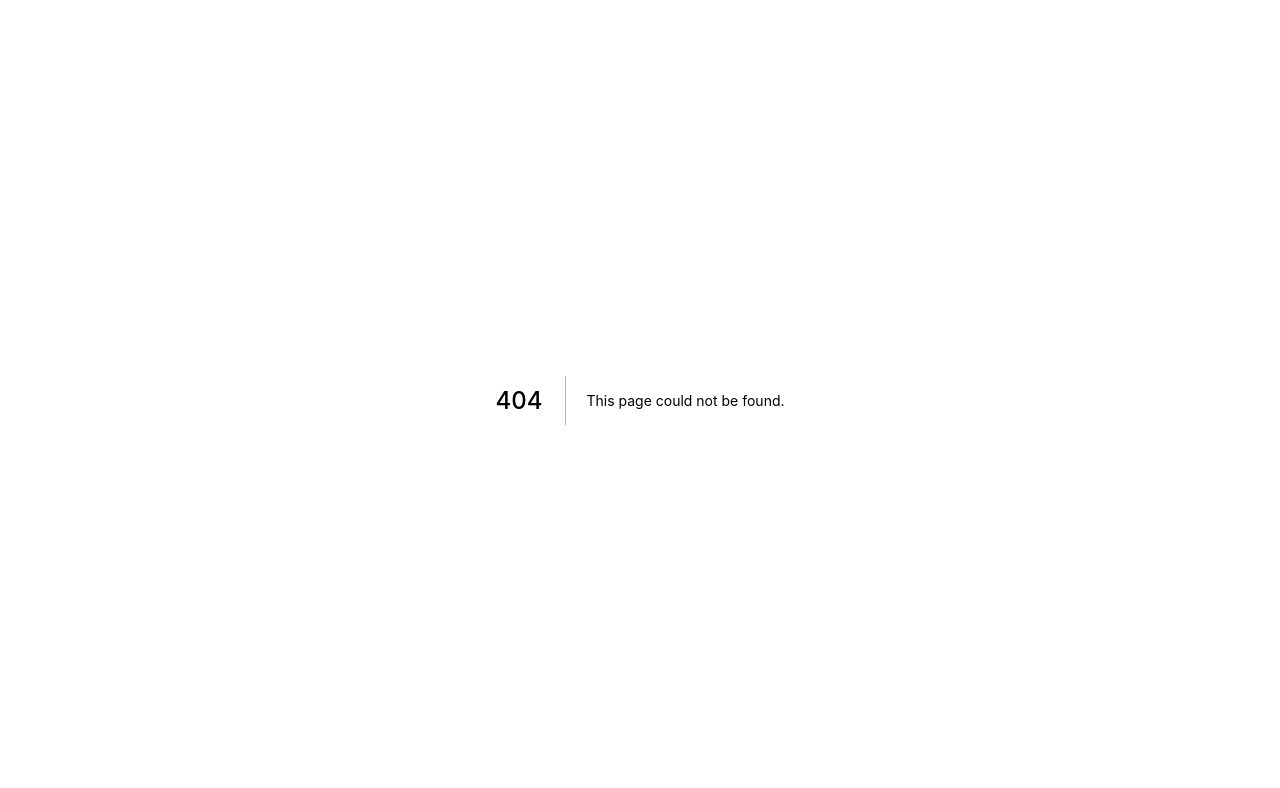
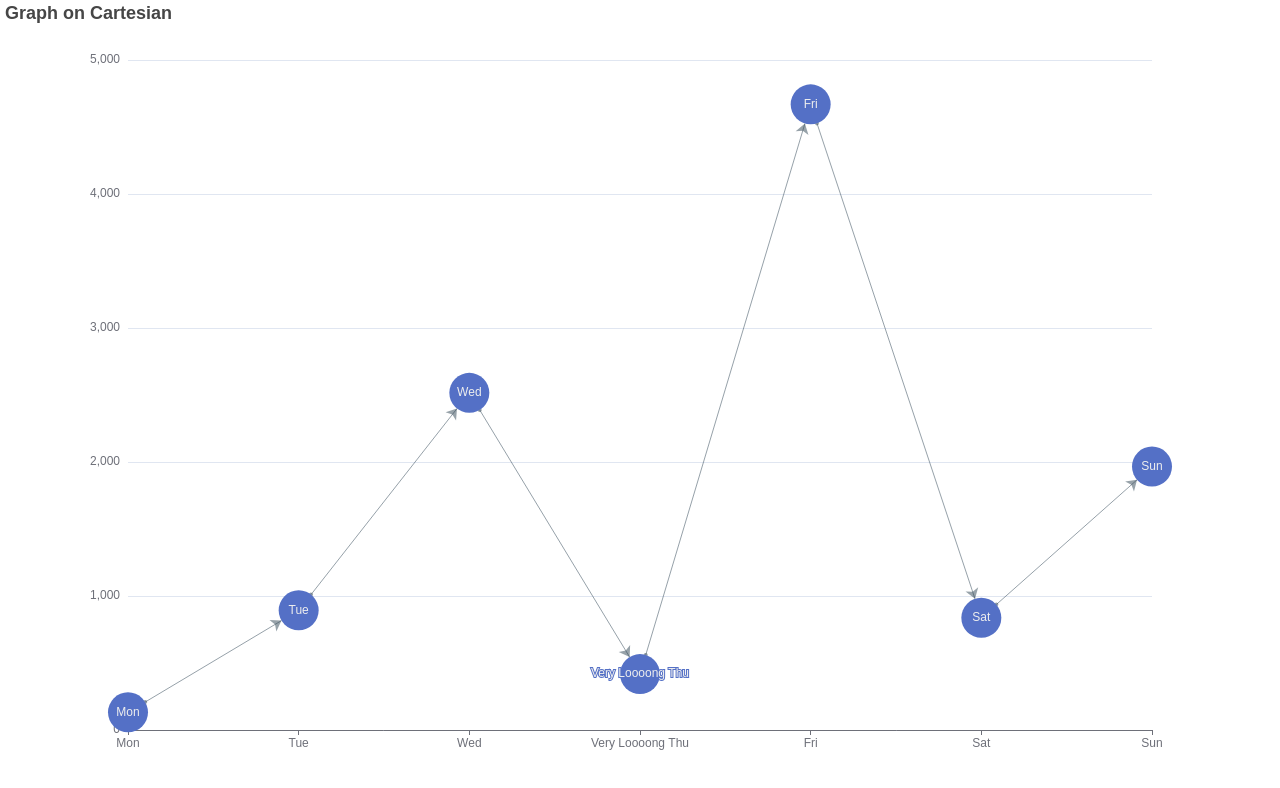
Before and after one commit to hbarve1/charts-and-graphs, a Next.js app: page /echarts/graph/graph-on-cartesian in a window 1280 px wide. Before the commit this address had no page. Shown: the top 788 px of the page. Built offline with nearby package versions, Linux system fonts and the light colour scheme.

Commit message:
pages/echarts/graph/graph-on-cartesian.js

```diff
--- /dev/null
+++ b/pages/echarts/graph/graph-on-cartesian.js
@@ -0,0 +1,62 @@
+/** @format */
+
+import ReactECharts from "../../../components/echarts/ReactECharts";
+
+const axisData = ["Mon", "Tue", "Wed", "Very Loooong Thu", "Fri", "Sat", "Sun"];
+const data = axisData.map(function (item, i) {
+  return Math.round(Math.random() * 1000 * (i + 1));
+});
+const links = data.map(function (item, i) {
+  return {
+    source: i,
+    target: i + 1,
+  };
+});
+links.pop();
+const option = {
+  title: {
+    text: "Graph on Cartesian",
+  },
+  tooltip: {},
+  xAxis: {
+    type: "category",
+    boundaryGap: false,
+    data: axisData,
+  },
+  yAxis: {
+    type: "value",
+  },
+  series: [
+    {
+      type: "graph",
+      layout: "none",
+      coordinateSystem: "cartesian2d",
+      symbolSize: 40,
+      label: {
+        show: true,
+      },
+      edgeSymbol: ["circle", "arrow"],
+      edgeSymbolSize: [4, 10],
+      data: data,
+      links: links,
+      lineStyle: {
+        color: "#2f4554",
+      },
+    },
+  ],
+};
+
+const Echarts = () => {
+  return (
+    <div>
+      <ReactECharts
+        option={option}
+        style={{
+          height: "100vh",
+        }}
+      />
+    </div>
+  );
+};
+
+export default Echarts;
```
